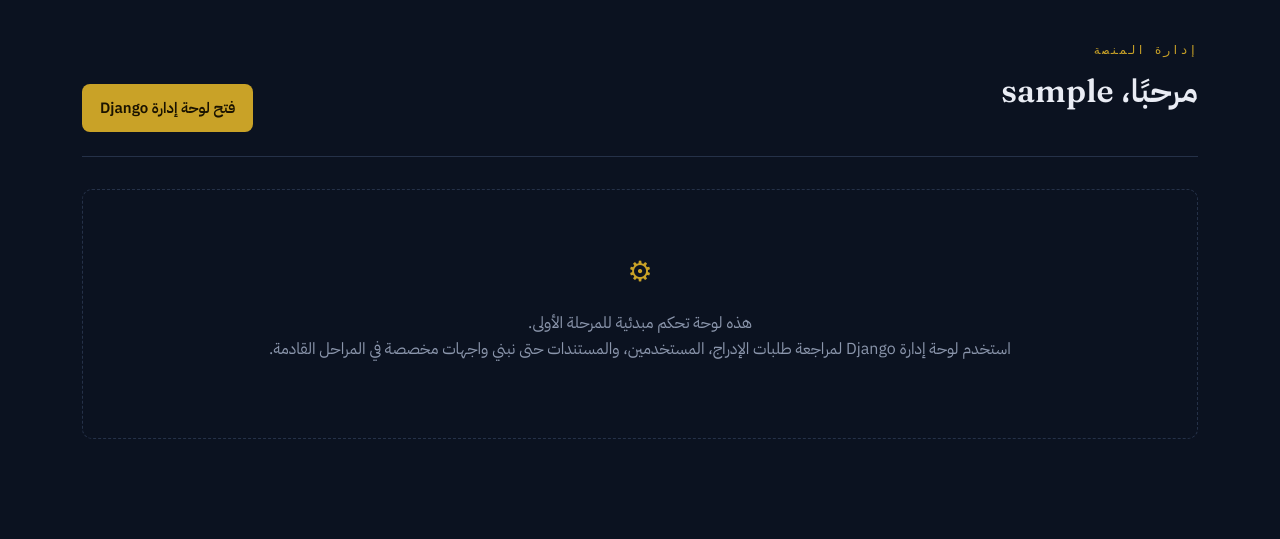
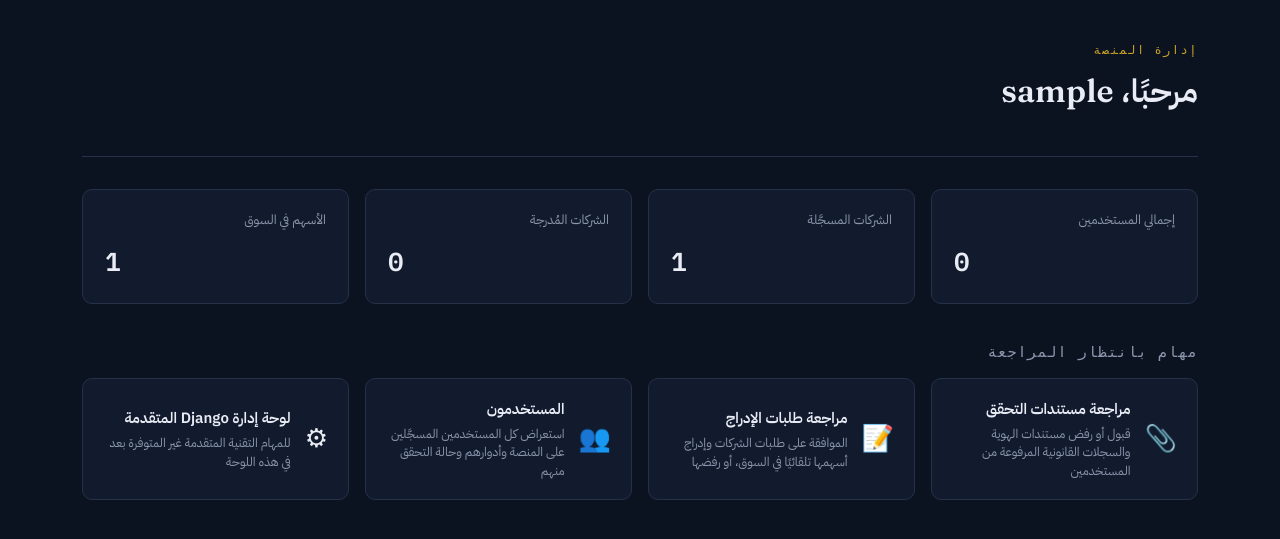
Before and after one commit to MEDMOUSSA-AI/bourse-nouakchott, a Django app: page /admin-dashboard/ in a window 1280 px wide. Shown: the part 111-650 px from the top of the page. Run offline with Django 5.2, Linux system fonts and the light colour scheme; a user stored in the database is signed in; tables that the repository leaves empty hold one stand-in row (values such as "Sample post").

Commit message:
Enhance admin dashboard with user statistics and tasks

```diff
--- a/templates/accounts/admin_dashboard.html
+++ b/templates/accounts/admin_dashboard.html
@@ -9,13 +9,66 @@
       <div class="eyebrow">{% trans "إدارة المنصة" %}</div>
       <h1>{% blocktrans with username=user.username %}مرحبًا، {{ username }}{% endblocktrans %}</h1>
     </div>
-    <a href="/admin/" class="btn" style="width:auto;">{% trans "فتح لوحة إدارة Django" %}</a>
   </div>
 
-  <div class="empty-state">
-    <div class="icon">⚙</div>
-    <p>{% trans "هذه لوحة تحكم مبدئية للمرحلة الأولى." %}<br>
-    {% trans "استخدم لوحة إدارة Django لمراجعة طلبات الإدراج، المستخدمين، والمستندات حتى نبني واجهات مخصصة في المراحل القادمة." %}</p>
+  <div class="stat-grid">
+    <div class="stat-card">
+      <div class="label">{% trans "إجمالي المستخدمين" %}</div>
+      <div class="value numeric">{{ stats.total_users }}</div>
+    </div>
+    <div class="stat-card">
+      <div class="label">{% trans "الشركات المسجَّلة" %}</div>
+      <div class="value numeric">{{ stats.total_companies }}</div>
+    </div>
+    <div class="stat-card">
+      <div class="label">{% trans "الشركات المُدرجة" %}</div>
+      <div class="value numeric">{{ stats.listed_companies }}</div>
+    </div>
+    <div class="stat-card">
+      <div class="label">{% trans "الأسهم في السوق" %}</div>
+      <div class="value numeric">{{ stats.total_stocks }}</div>
+    </div>
+  </div>
+
+  <div class="section-title">{% trans "مهام بانتظار المراجعة" %}</div>
+  <div class="admin-nav-grid">
+    <a href="{% url 'accounts:admin_documents' %}" class="admin-nav-card">
+      <div class="admin-nav-icon">📎</div>
+      <div class="admin-nav-body">
+        <div class="admin-nav-title">{% trans "مراجعة مستندات التحقق" %}</div>
+        <div class="admin-nav-desc">{% trans "قبول أو رفض مستندات الهوية والسجلات القانونية المرفوعة من المستخدمين" %}</div>
+      </div>
+      {% if stats.pending_documents %}
+      <div class="admin-nav-badge">{{ stats.pending_documents }}</div>
+      {% endif %}
+    </a>
+
+    <a href="{% url 'accounts:admin_listing_requests' %}" class="admin-nav-card">
+      <div class="admin-nav-icon">📝</div>
+      <div class="admin-nav-body">
+        <div class="admin-nav-title">{% trans "مراجعة طلبات الإدراج" %}</div>
+        <div class="admin-nav-desc">{% trans "الموافقة على طلبات الشركات وإدراج أسهمها تلقائيًا في السوق، أو رفضها" %}</div>
+      </div>
+      {% if stats.pending_listing_requests %}
+      <div class="admin-nav-badge">{{ stats.pending_listing_requests }}</div>
+      {% endif %}
+    </a>
+
+    <a href="{% url 'accounts:admin_users' %}" class="admin-nav-card">
+      <div class="admin-nav-icon">👥</div>
+      <div class="admin-nav-body">
+        <div class="admin-nav-title">{% trans "المستخدمون" %}</div>
+        <div class="admin-nav-desc">{% trans "استعراض كل المستخدمين المسجَّلين على المنصة وأدوارهم وحالة التحقق منهم" %}</div>
+      </div>
+    </a>
+
+    <a href="/admin/" class="admin-nav-card">
+      <div class="admin-nav-icon">⚙</div>
+      <div class="admin-nav-body">
+        <div class="admin-nav-title">{% trans "لوحة إدارة Django المتقدمة" %}</div>
+        <div class="admin-nav-desc">{% trans "للمهام التقنية المتقدمة غير المتوفرة بعد في هذه اللوحة" %}</div>
+      </div>
+    </a>
   </div>
 </div>
 {% endblock %}
```
